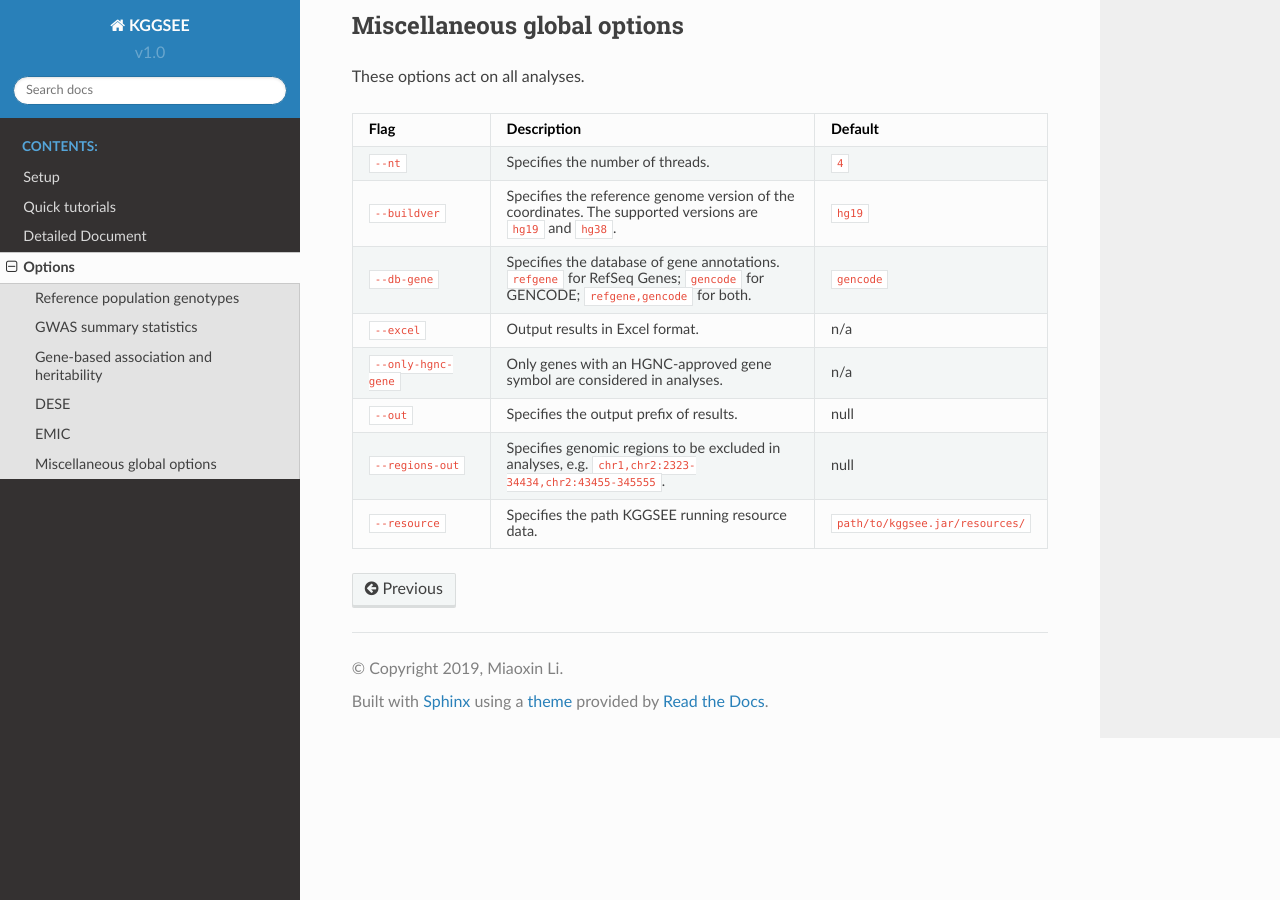
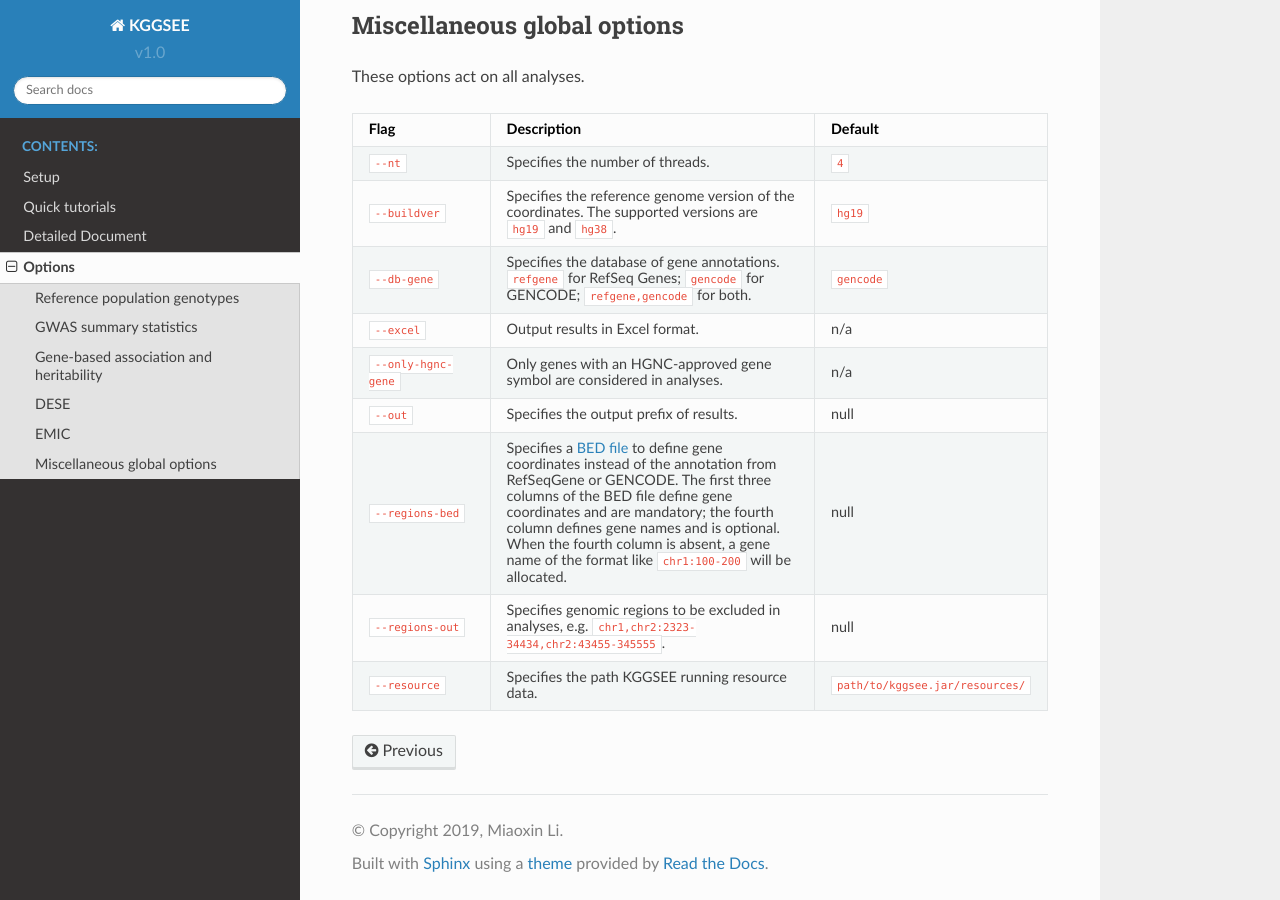
Before and after one commit to pmglab/KGGSEE, a Sphinx documentation site: the page built from doc/source/options.rst, in a window 1280 px wide and 900 px high, scrolled down 3255 px. Built offline with Sphinx 7.4.7 and the Read the Docs theme 2.0.0, drawn with Linux system fonts in a browser that asks for light colours.

Commit message:
Update options.rst

```diff
--- a/doc/source/options.rst
+++ b/doc/source/options.rst
@@ -266,6 +266,9 @@
    * - ``--out``
      - Specifies the output prefix of results.
      - null
+   * - ``--regions-bed``
+     - Specifies a `BED file <https://en.wikipedia.org/wiki/BED_(file_format)>`_ to define gene coordinates instead of the annotation from RefSeqGene or GENCODE. The first three columns of the BED file define gene coordinates and are mandatory; the fourth column defines gene names and is optional. When the fourth column is absent, a gene name of the format like ``chr1:100-200`` will be allocated.
+     - null
    * - ``--regions-out``
      - Specifies genomic regions to be excluded in analyses, e.g. ``chr1,chr2:2323-34434,chr2:43455-345555``.
      - null
```
